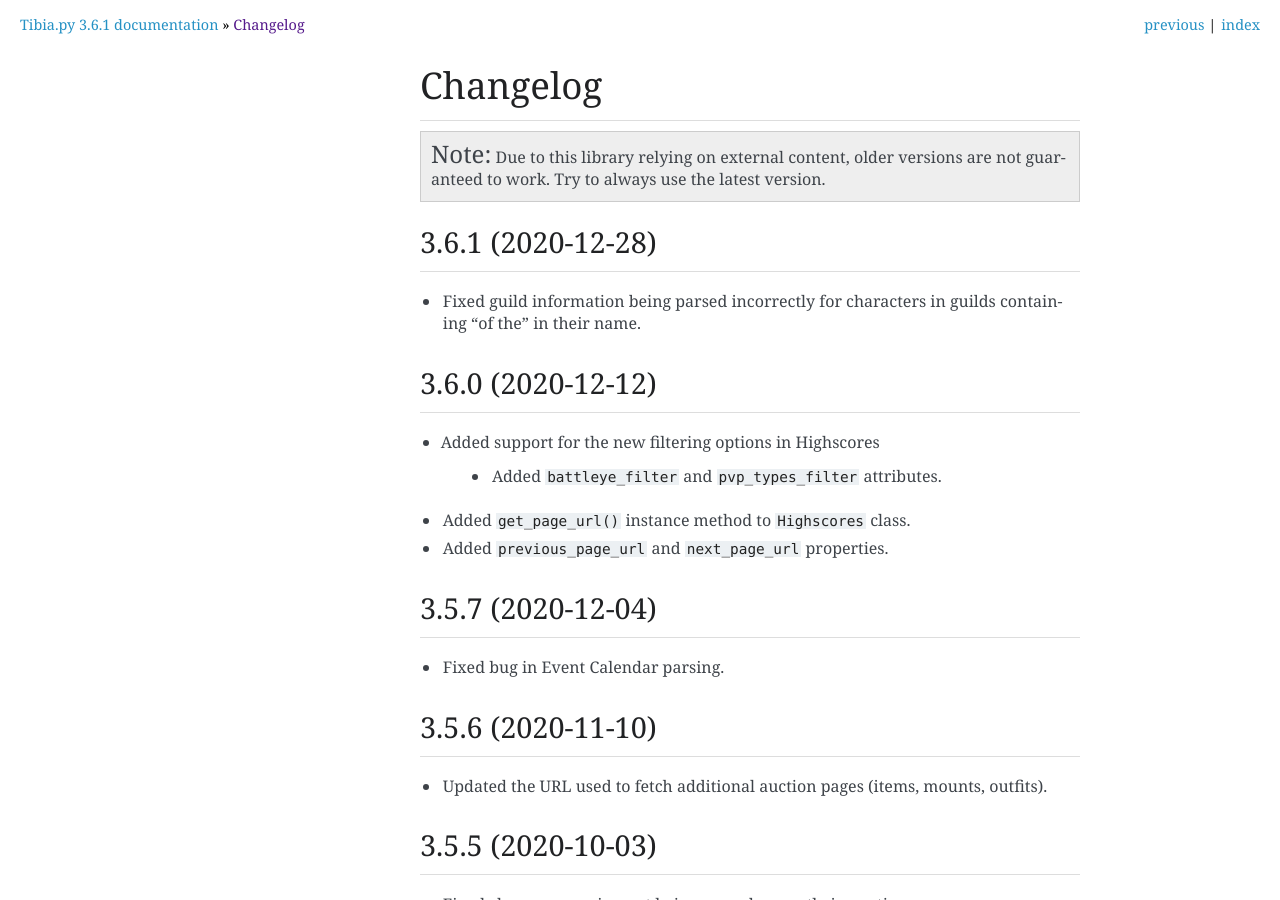
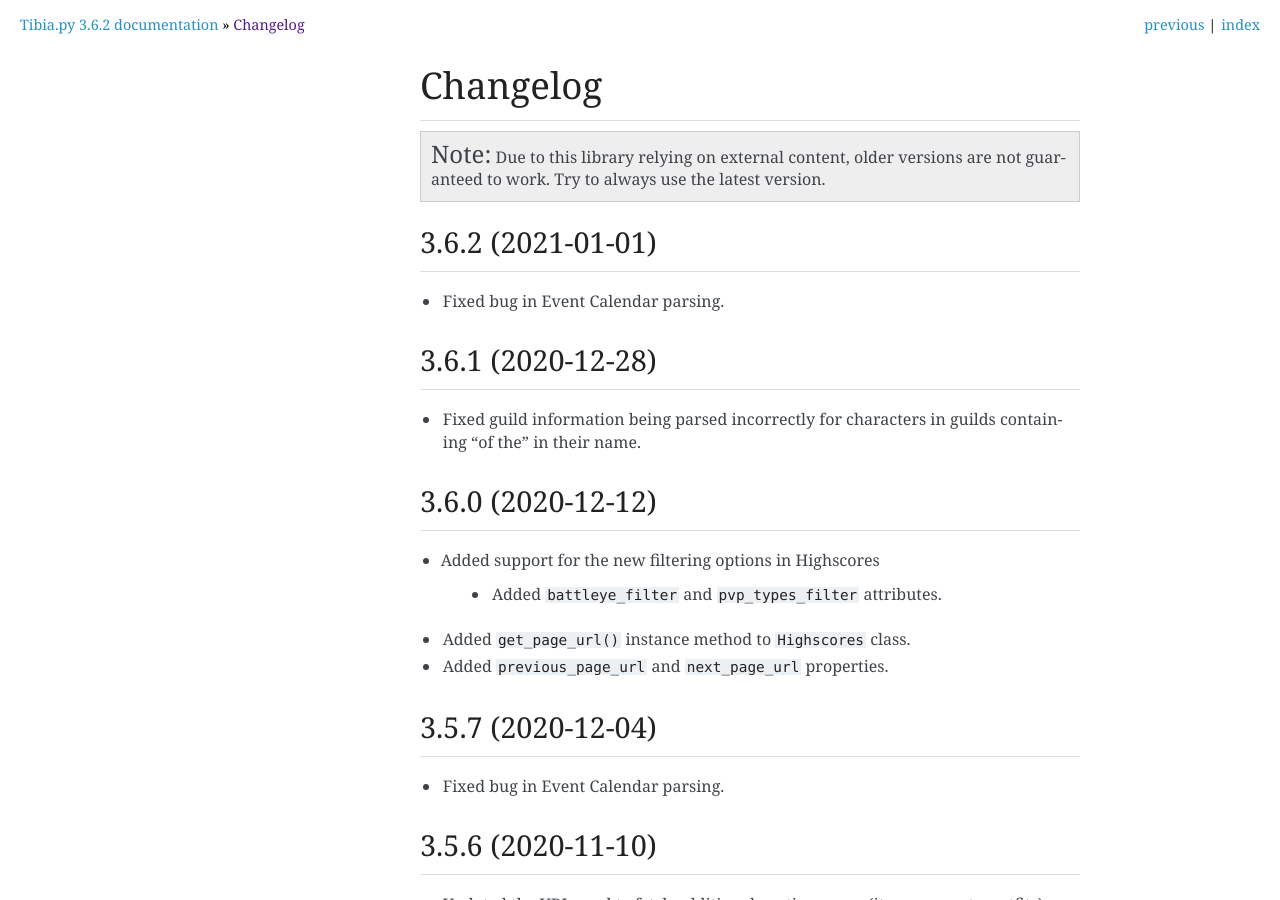
Before and after one commit to Galarzaa90/tibia.py, a Sphinx documentation site: the page built from docs/changelog.rst, in a window 1280 px wide and 900 px high. Built offline with Sphinx 7.4.7, drawn with Linux system fonts in a browser that asks for light colours; some of the changed text lies outside the part shown.

Commit message:
Fixed bug in events parsing

```diff
--- a/CHANGELOG.rst
+++ b/CHANGELOG.rst
@@ -5,6 +5,13 @@
 .. note::
     Due to this library relying on external content, older versions are not guaranteed to work.
     Try to always use the latest version.
+
+.. v3.6.2:
+
+3.6.2 (2021-01-01)
+==================
+
+- Fixed bug in Event Calendar parsing.
 
 .. v3.6.1:
 
--- a/docs/conf.py
+++ b/docs/conf.py
@@ -29,7 +29,7 @@
 # -- Project information -----------------------------------------------------
 
 project = 'Tibia.py'
-copyright = '2020, Allan Galarza'
+copyright = '2021, Allan Galarza'
 author = 'Allan Galarza'
 
 # The short X.Y version
--- a/tibiapy/__init__.py
+++ b/tibiapy/__init__.py
@@ -1,4 +1,4 @@
-__version__ = '3.6.1'
+__version__ = '3.6.2'
 __author__ = 'Allan Galarza'
 
 import logging
```
Also changed, not shown: 1 other file.
